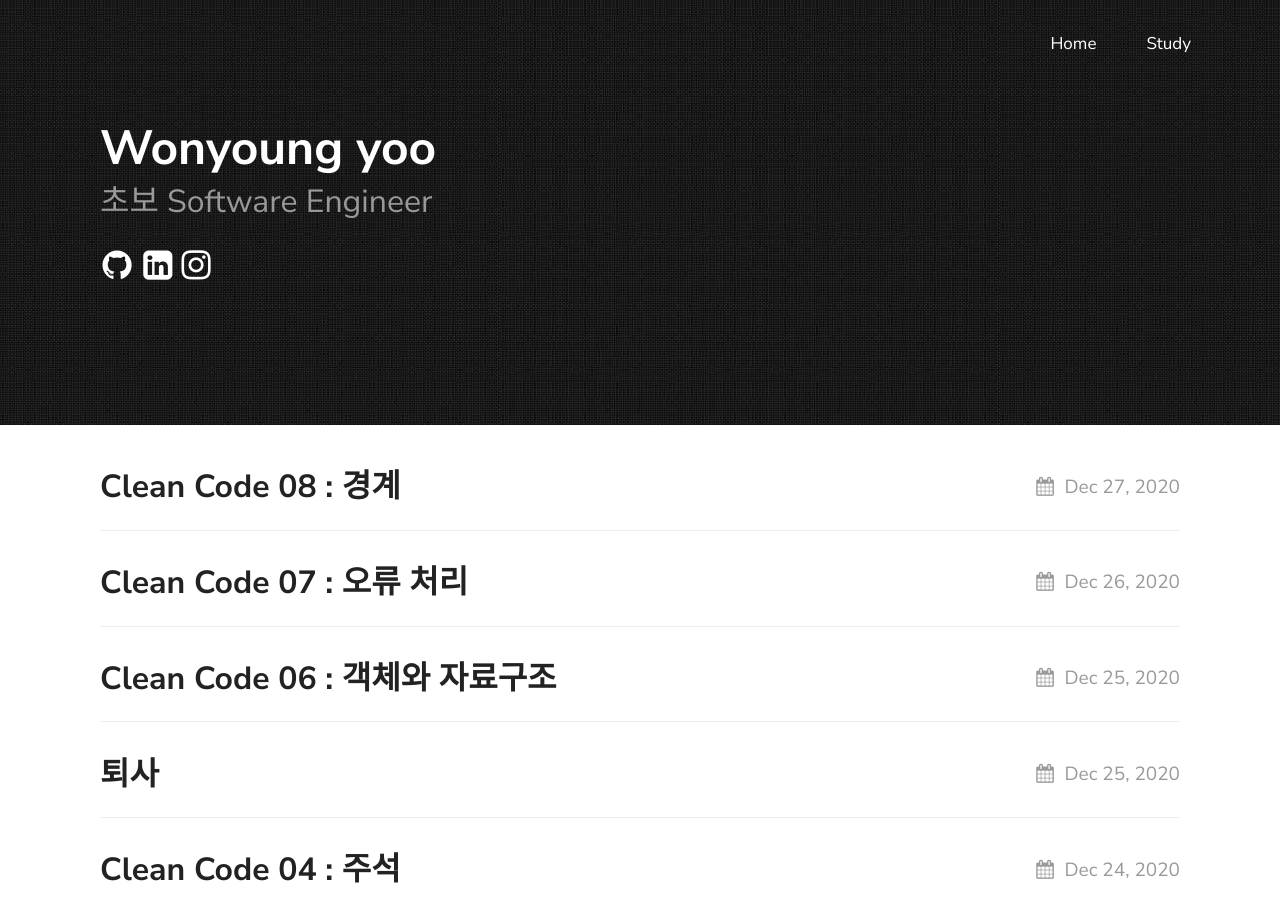
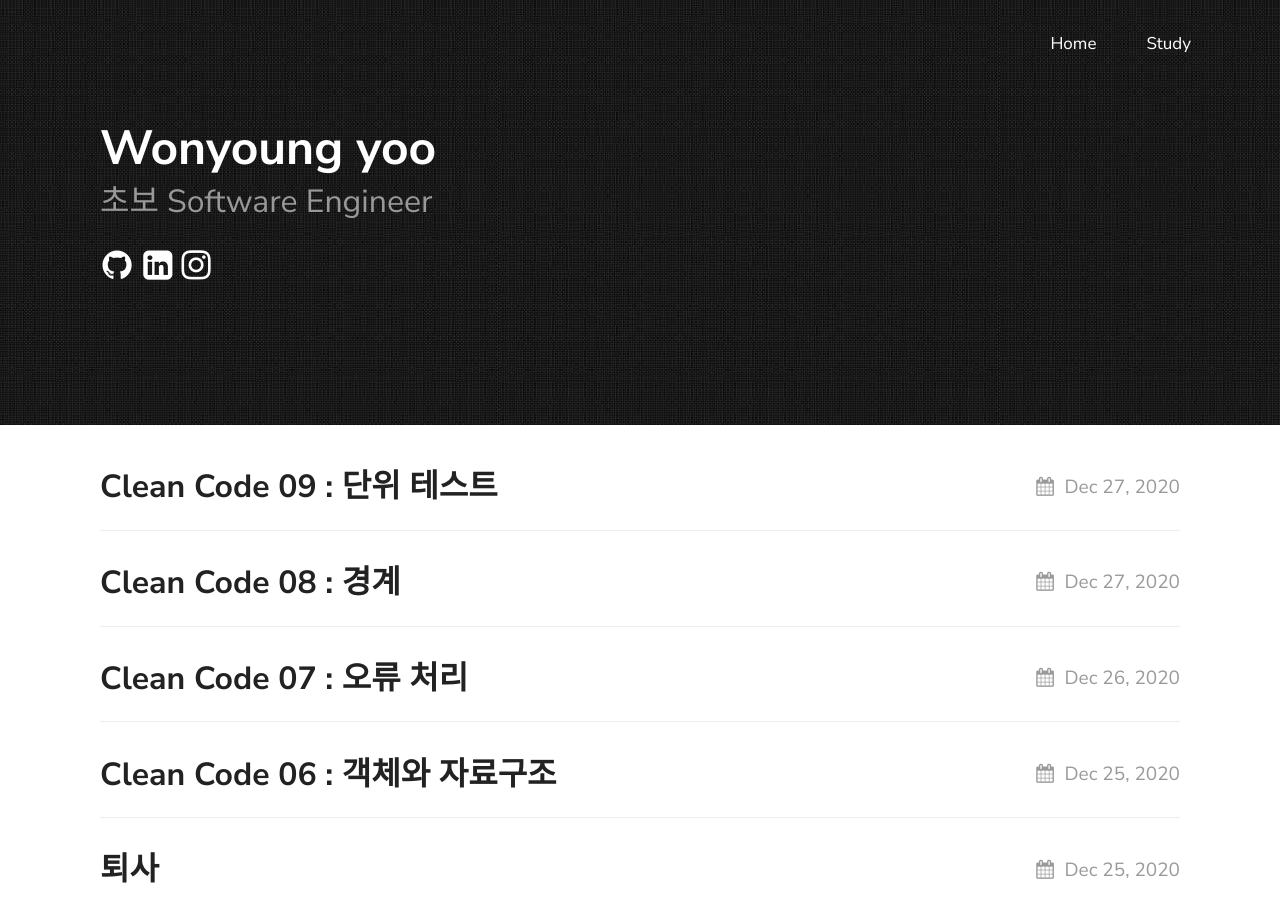
Before and after one commit to yoowonyoung/yoowonyoung.github.io, a Jekyll site: the page built from index.md, in a window 1280 px wide and 900 px high. Built offline with Jekyll 4.4.1, drawn with Linux system fonts in a browser that asks for light colours; some of the changed lines change nothing that is shown.

Commit message:
clean code - 08

```diff
--- a/_posts/2020-12-11-Clean-Code.md
+++ b/_posts/2020-12-11-Clean-Code.md
@@ -16,6 +16,7 @@ permalink: '/CleanCode'
 - [Clean Code - 6장 : 객체와 자료 구조](https://yoowonyoung.github.io/posts/Clean-Code-05/)
 - [Clean Code - 7장 : 오류 처리](https://yoowonyoung.github.io/posts/Clean-Code-06/)
 - [Clean Code - 8장 : 경계](https://yoowonyoung.github.io/posts/Clean-Code-07/)
+- [Clean Code - 9장 : 단위 테스트](https://yoowonyoung.github.io/posts/Clean-Code-08/)
 
 
 # Reference
--- /dev/null
+++ b/_posts/2020-12-27-Clean-Code-08.md
@@ -0,0 +1,42 @@
+---
+layout: post
+title: "Clean Code 09 : 단위 테스트"
+description: Clena Code 9장 - 단위 테스트
+date: 2020-12-27 18:19:00 +09:00
+categories: CleanCode Study
+---
+
+# TDD의 법칙 세가지
+- 첫째 법칙: 실패하는 단위 테스트를 작성 할 때까지 코드를 작성 하지 않는다
+- 둘째 법칙: 컴파일은 실패하지 않으면서 실행이 실패 하는 정도로만 단위 테스트를 작성 한다
+- 셋째 법칙: 현재 실패하는 테스트를 통과 할 정도로만 실제 코드를 작성 한다
+
+# 깨끗한 테스트 코드 유지하기
+- 테스트는 유연성, 유지보수성, 재사용성을 제공 하므로, 테스트 코드는 실제 코드 못지 않게 중요하다
+
+# 깨끗한 테스트 코드
+- 깨끗한 테스트 코드를 만들려면 3가지가 필요한데, 각각 가독성, 가독성, 가독성이다
+- 테스트 코드에서의 가독성은 실제 코드에서보다 더더욱 중요하다. 가독성을 높히기위해서 여타 코드처럼 명료성, 단순성, 풍부한 표현력이 필요하다. 테스트 코드는 최소의 표현으로 많은것을 나타내야 한다
+- 도메인에 특화된 테스트 언어
+    * 도메인에 특화된 언어(DSL)로 테스트를 구현하는 기법은, 흔히 쓰는 시스템 조작API를 사용 하는 대신 API위에 함수와 유틸리티를 구현하여 그 함수와 유틸리티를 사용 하므로 테스트 코드를 짜기도 읽기도 쉬워진다
+
+- 이중 표준
+    * 테스트 API코드에 적용하는 표준은 실제 코드에 적용하는 표준과 확실히 다르다
+    * 단순하고, 간결하고, 표현력이 풍부해야 하지만 실제 코드만큼 효율적일 필요는 없다. 실제 환경이 아니라 테스트 환경에서 돌아가는 코드이기 때문이다
+
+# 테스트당 assert 하나
+- JUnit으로 테스트 코드를 짤때는 함수마다 assert문을 단 하나만 사용해야 한다고 주장하는 학파가 있다
+- 가혹한 규칙이라 여겨질지도 모르지만, 확실히 장점이 있다. assert문이 단 하나인 함수는 결론이 하나라서 코드를 이해하기 쉽고 빠르다
+- 하지만 때로는 주저없이 함수 하나에 여러 assert문을 넣기도 하는데, 단지 assert문 개수는 최대한 줄여야 좋다
+- 테스트당 개념 하나
+    * 어쩌면 테스트 함수 하나마다 한 개념만 테스트 하라는 규칙이 더 나을 수 있다
+    * 이것 저것 잡다한 개념을 연속으로 테스트 하는 긴 함수는 피한다
+    * 따라서 가장 좋은 규칙은 "개념당 assert문 수를 최소로 줄여라" 와 "테스트 함수 하나는 개념 하나만 테스트하라" 이다
+
+# F.I.R.S.T
+- 깨끗한 테스트는 다음 다섯가지 규칙을 따른다
+- 빠르게(Fast): 테스트는 빨리 돌아야 한다. 테스트가 느리면 자주 돌릴 엄두를 못 낸다
+- 독립적으로(Independent): 각 테스트는 서로 의존하면 안된다. 한 테스트가 다음 테스트가 실행될 환경을 준비 해서는 안된다. 각 테스트는 독립적으로 그리고 어떤 순서로 실행 해도 괜찮아야 한다
+- 반복 가능하게(Repeatable): 테스트는 어떤 환경에서도 반복 가능해야 한다. 실제 환경, QA환경, 버스를 타고 집으로 가는길에 사용하는 노트북 환경 에서도 실행 할 수 있어야 한다
+- 자가 검증하는(Self-Validating): 테스트는 부울 값으로 결과를 내야 한다. 성공 아니면 실패다. 통과 여부를 알기 위해 로그 파일을 읽게 해서는 안되며, 통과 여부를 보기 위해 텍스트파일 두개를 수작업으로 비교 해서도 안된다
+- 적시에(Timely): 테스트는 적시에 작성 해야 한다. 단위 테스트는 테스트 하려는 실제 코드를 구현하기 직전에 구현 한다. 실제 코드를 구현한 다음에 테스트 코드를 만들면 실제 코드가 테스트하기 어렵다는 사실을 발견할지도 모른다
```
